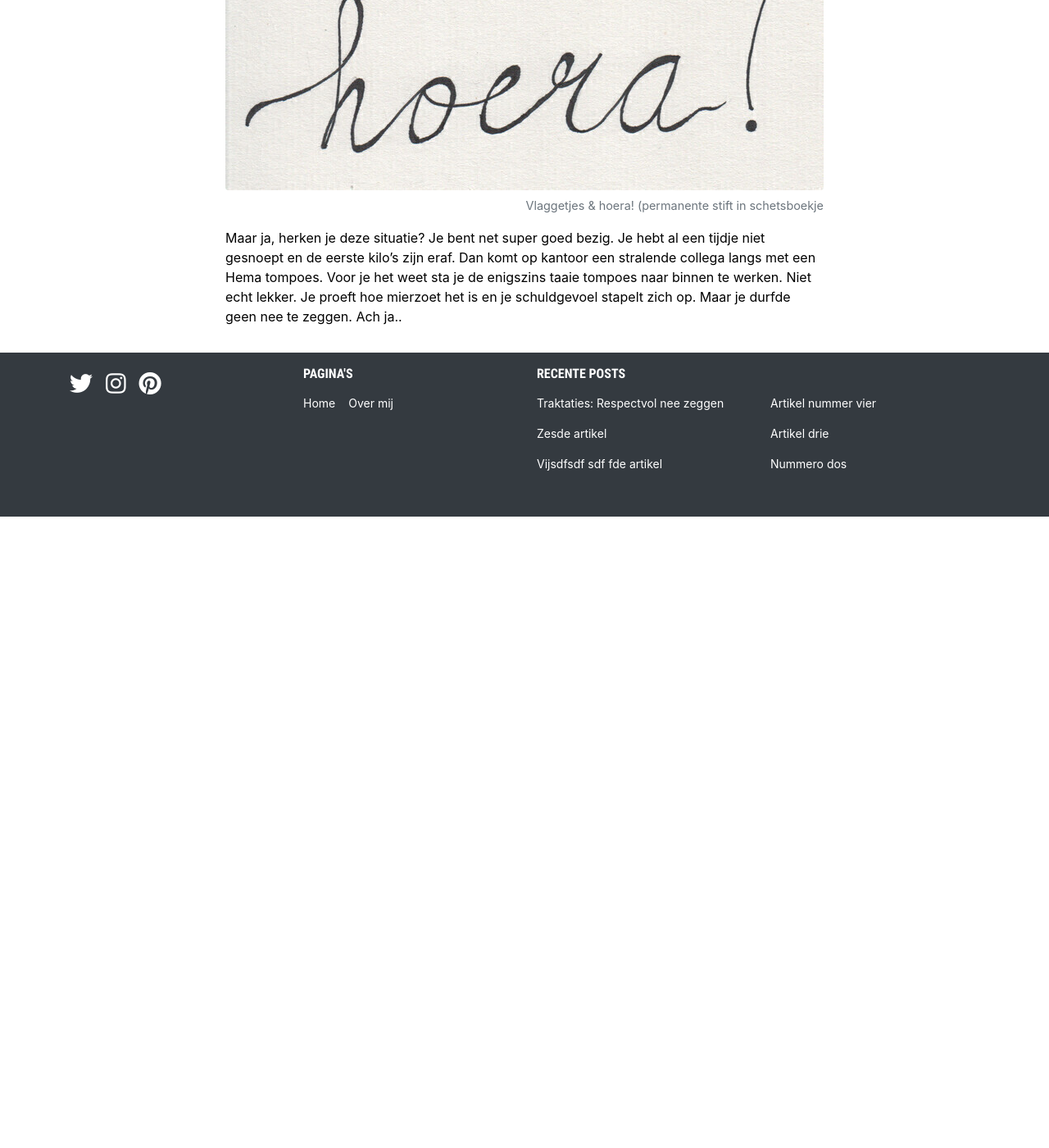
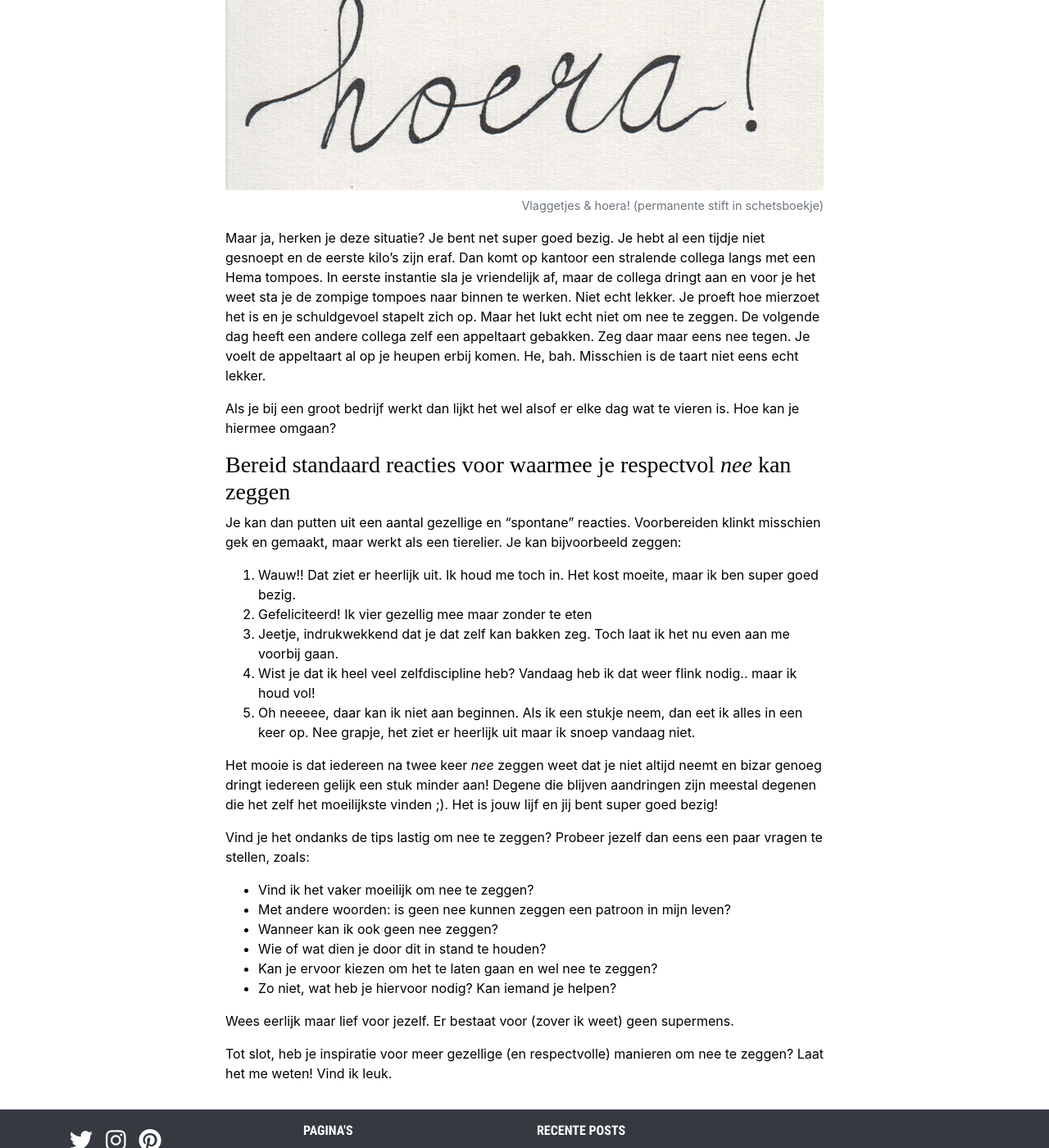
Before and after one commit to BaasLimited/baasovereten.github.io, a Jekyll site: the page built from _posts/2020-10-04-nee-zeggen.md, in a window 1280 px wide and 1400 px high, scrolled down 1680 px. Shown: the whole window at 82% size. Built offline with Jekyll 4.4.1, drawn with Linux system fonts in a browser that asks for light colours; some web fonts are replaced; before the commit the page ends 2310 px from its top, so only the background shows below that; some of the changed text lies outside the part shown.

Commit message:
Update 2020-10-04-nee-zeggen.md

```diff
--- a/_posts/2020-10-04-nee-zeggen.md
+++ b/_posts/2020-10-04-nee-zeggen.md
@@ -15,6 +15,33 @@ Voor jezelf zorgen is respectvol *nee* zeggen. Deze quote kwam ik tegen op de "S
 
 Het is een mooie quote. Het is op zoveel situaties van toepassing. Op het werk, als iemand je mee uit vraagt terwijl je super moe bent, noem maar op. Maar respectvol "nee" zeggen is extra extra extra belangrijk als je af wilt vallen. **Mijn heilige stelregel voor traktaties is: ik neem het alleen als ik het echt lekker vind.** Het moet de calorieën waard zijn! Als je daardoor af en toe wat neemt, dan hoef je je ook niet schuldig of naar over te voelen.
 
-{% include image.html url="/uploads/hoera.jpg" description="Vlaggetjes & hoera! (permanente stift in schetsboekje" %}
+{% include image.html url="/uploads/hoera.jpg" description="Vlaggetjes & hoera! (permanente stift in schetsboekje)" %}
 
-Maar ja, herken je deze situatie? Je bent net super goed bezig. Je hebt al een tijdje niet gesnoept en de eerste kilo's zijn eraf. Dan komt op kantoor een stralende collega langs met een Hema tompoes. Voor je het weet sta je de enigszins taaie tompoes naar binnen te werken. Niet echt lekker. Je proeft hoe mierzoet het is en je schuldgevoel stapelt zich op. Maar je durfde geen nee te zeggen. Ach ja..
+Maar ja, herken je deze situatie? Je bent net super goed bezig. Je hebt al een tijdje niet gesnoept en de eerste kilo's zijn eraf. Dan komt op kantoor een stralende collega langs met een Hema tompoes. In eerste instantie sla je vriendelijk af, maar de collega dringt aan en voor je het weet sta je de zompige tompoes naar binnen te werken. Niet echt lekker. Je proeft hoe mierzoet het is en je schuldgevoel stapelt zich op. Maar het lukt echt niet om nee te zeggen. De volgende dag heeft een andere collega zelf een appeltaart gebakken. Zeg daar maar eens nee tegen. Je voelt de appeltaart al op je heupen erbij komen. He, bah. Misschien is de taart niet eens echt lekker.
+
+Als je bij een groot bedrijf werkt dan lijkt het wel alsof er elke dag wat te vieren is. Hoe kan je hiermee omgaan?
+
+### Bereid standaard reacties voor waarmee je respectvol *nee* kan zeggen
+
+Je kan dan putten uit een aantal gezellige en "spontane" reacties. Voorbereiden klinkt misschien gek en gemaakt, maar werkt als een tierelier. Je kan bijvoorbeeld zeggen:
+
+1. Wauw!! Dat ziet er heerlijk uit. Ik houd me toch in. Het kost moeite, maar ik ben super goed bezig.
+2. Gefeliciteerd! Ik vier gezellig mee maar zonder te eten
+3. Jeetje, indrukwekkend dat je dat zelf kan bakken zeg. Toch laat ik het nu even aan me voorbij gaan.
+4. Wist je dat ik heel veel zelfdiscipline heb? Vandaag heb ik dat weer flink nodig.. maar ik houd vol!
+5. Oh neeeee, daar kan ik niet aan beginnen. Als ik een stukje neem, dan eet ik alles in een keer op. Nee grapje, het ziet er heerlijk uit maar ik snoep vandaag niet.
+
+Het mooie is dat iedereen na twee keer *nee* zeggen weet dat je niet altijd neemt en bizar genoeg dringt iedereen gelijk een stuk minder aan! Degene die blijven aandringen zijn meestal degenen die het zelf het moeilijkste vinden ;). Het is jouw lijf en jij bent super goed bezig!
+
+Vind je het ondanks de tips lastig om nee te zeggen? Probeer jezelf dan eens een paar vragen te stellen, zoals:
+
+- Vind ik het vaker moeilijk om nee te zeggen?
+- Met andere woorden: is geen nee kunnen zeggen een patroon in mijn leven?
+- Wanneer kan ik ook geen nee zeggen?
+- Wie of wat dien je door dit in stand te houden?
+- Kan je ervoor kiezen om het te laten gaan en wel nee te zeggen?
+- Zo niet, wat heb je hiervoor nodig? Kan iemand je helpen?
+
+Wees eerlijk maar lief voor jezelf. Er bestaat voor (zover ik weet) geen supermens.
+
+Tot slot, heb je inspiratie voor meer gezellige (en respectvolle) manieren om nee te zeggen? Laat het me weten! Vind ik leuk.
```
Also changed, not shown: other parts of _posts/2020-10-04-nee-zeggen.md (+2 -2 lines).
